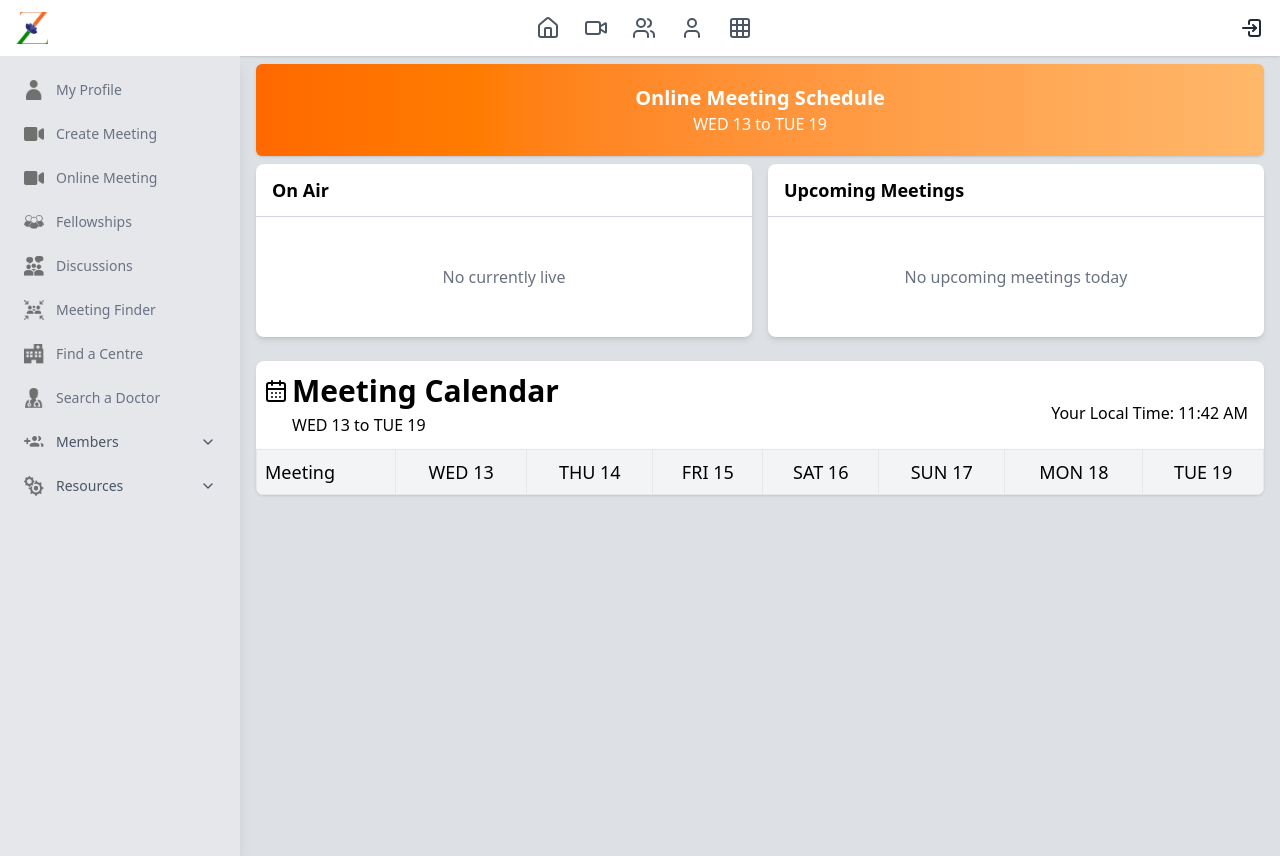
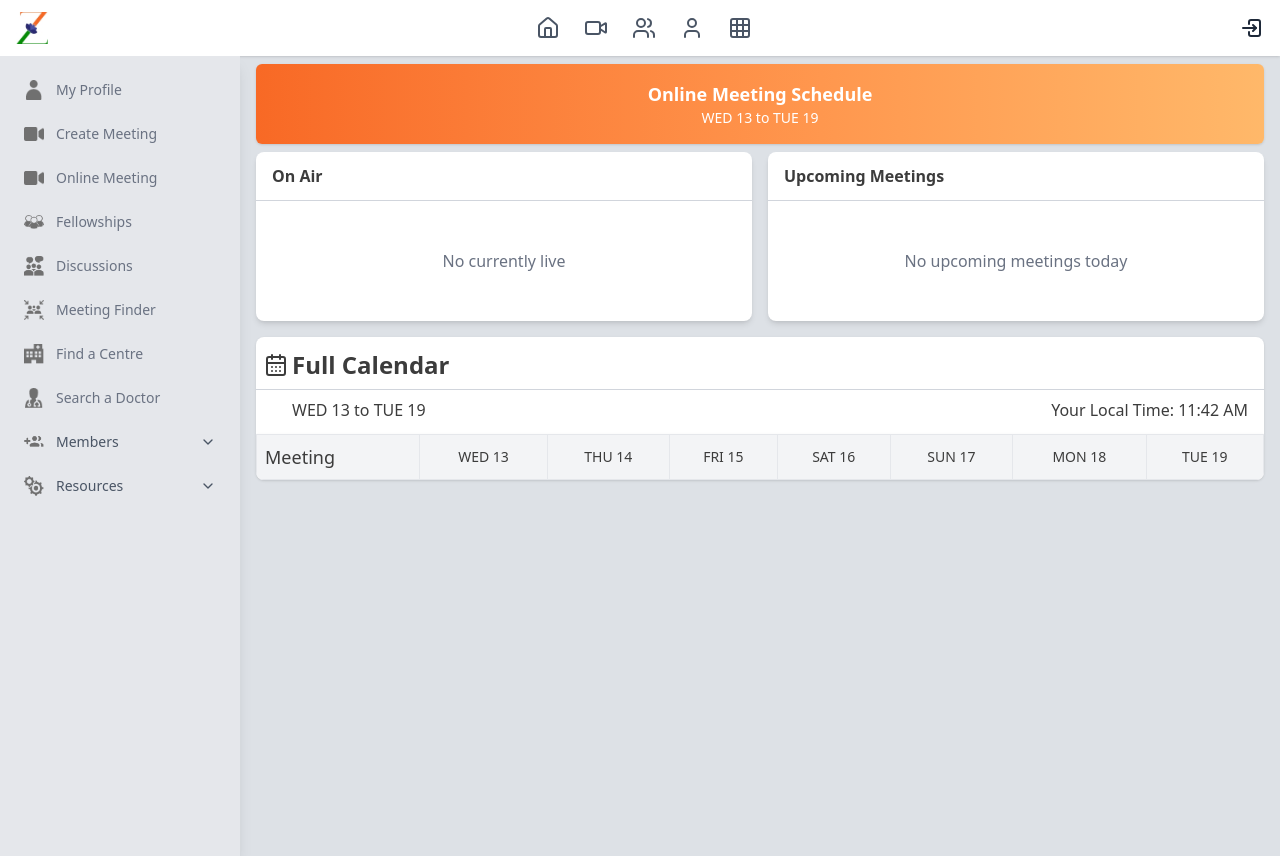
Before and after one commit to bkapil002/fremes, a React (Vite) app in the folder frame2/: page /mleetingList in a window 1280 px wide. Built offline with nearby package versions, Linux system fonts and the light colour scheme.

Commit message:
same-change

```diff
--- a/frame2/src/Samzara/MeetingList.jsx
+++ b/frame2/src/Samzara/MeetingList.jsx
@@ -166,11 +166,11 @@ const MeetingList = () => {
   return (
     <div className=" mb-4">
       <div className="px-4 pt-2">
-        <div className="w-full bg-gradient-to-r from-orange-500 to-orange-300 rounded-md shadow-sm py-5 text-center">
-          <h2 className="text-white text-xl font-semibold">
+        <div className="w-full bg-gradient-to-r from-[#F86925] to-orange-300 rounded-md shadow-sm py-4 text-center">
+          <h2 className="text-white text-lg font-semibold">
             Online Meeting Schedule
           </h2>
-          <div className=" "><p className="text-white text-base font-medium   ">
+          <div className=" "><p className="text-white text-sm font-medium   ">
             {days[0].label} to {days[6].label}
           </p></div>
         </div>
@@ -178,21 +178,21 @@ const MeetingList = () => {
 
       {/* Upcoming Meetings and On Air Section */}
       <div className="px-4 pt-2">
-        <div className="grid grid-cols-1 md:grid-cols-2 gap-4 mb-6">
+        <div className="grid grid-cols-1 md:grid-cols-2 gap-4 mb-4">
 
           {/* Upcoming Meetings Box */}
           <div className="bg-white rounded-lg shadow-md  ">
-            <div className=" text-black px-4 py-3 rounded-t-lg border-b-[1px] border-b-gray-300">
-              <h3 className="text-lg font-semibold">On Air</h3>
+            <div className=" text-[#3C3C3C] px-4 py-3 rounded-t-lg border-b-[1px] border-b-gray-300">
+              <h3 className="text-base font-semibold">On Air</h3>
             </div>
             <div className="p-4">
               {liveMeetings.length > 0 ? (
                 <div className="space-y-3">
                   {liveMeetings.map((meeting, index) => (
-                    <div key={index} className="flex justify-between items-center p-3 bg-red-50 rounded-md border-l-4 border-red-400">
+                    <div key={index} className="flex justify-between text-sm items-center p-2 bg-red-50 rounded-md border-l-4 border-red-400">
                       <div>
-                        <p className="font-medium text-gray-800">{meeting.meetingType}</p>
-                        <p className="text-base text-gray-600">{meeting.meetingTime}</p>
+                        <p className="font-medium  text-[#3C3C3C">{meeting.meetingType}</p>
+                        <p className="text-sm text-[#3C3C3C]">{meeting.meetingTime}</p>
                         <div className="flex items-center mt-1">
                           <div className="w-2 h-2 bg-red-500 rounded-full animate-pulse mr-2"></div>
                           <span className="text-xs text-red-600 font-medium">LIVE</span>
@@ -216,21 +216,21 @@ const MeetingList = () => {
           </div>
 
           <div className="bg-white rounded-lg shadow-md ">
-            <div className=" text-white px-4 py-3 rounded-t-lg border-b-[1px] border-b-gray-300">
-              <h3 className="text-lg text-black font-semibold">Upcoming Meetings</h3>
+            <div className=" text-[#3C3C3C] px-4 py-3 rounded-t-lg border-b-[1px] border-b-gray-300">
+              <h3 className="text-base  font-semibold">Upcoming Meetings</h3>
             </div>
             <div className="p-4">
               {upcomingMeetings.length > 0 ? (
                 <div className="space-y-3">
                   {upcomingMeetings.map((meeting, index) => (
-                    <div key={index} className="flex justify-between items-center p-3 bg-gray-50 rounded-md border-l-4 border-blue-400">
+                    <div key={index} className="flex justify-between text-sm items-center p-3 bg-gray-50 rounded-md border-l-4 border-[#2A2A72]">
                       <div>
-                        <p className="font-medium text-gray-800">{meeting.meetingType}</p>
-                        <p className="text-base text-gray-600">{meeting.meetingTime}</p>
+                        <p className="font-medium text-[#3C3C3C]">{meeting.meetingType}</p>
+                        <p className="text-sm text-[#3C3C3C]">{meeting.meetingTime}</p>
                       </div>
                       <Link
                         to={`/room/${meeting.linkId}`}
-                        className="bg-blue-500 hover:bg-blue-600 text-white px-3 py-1 rounded text-sm font-medium transition-colors"
+                        className="bg-[#2A2A72] hover:bg-[#000080] text-white px-3 py-1 rounded text-sm font-medium transition-colors"
                       >
                         Join
                       </Link>
@@ -251,13 +251,13 @@ const MeetingList = () => {
       {/* Full Calendar View */}
       <div className="px-4 ">
         <div className="bg-gradient-to-r bg-white rounded-t-lg shadow-sm py-3  ">
-          <div className=" pl-2"><h2 className="text-black text-3xl flex items-center gap-1 font-semibold"><CalendarDays/> Meeting Calendar</h2></div>
-          <div className="pl-9 -mt-2  flex justify-between">
-             <p className="text-black text-base font-medium pt-3">
+          <div className=" pl-2 border-b-[1px] border-b-gray-300"><h2 className="text-[#3C3C3C] text-2xl flex mb-2 items-center gap-1 font-semibold"><CalendarDays/> Full Calendar</h2></div>
+          <div className="pl-9 mt-2  flex justify-between">
+             <p className="text-[#3C3C3C] text-base  ">
               {days[0].label} to {days[6].label}
              </p>
              <div className="mr-4">
-               <p className="text-black text-base font-medium">
+               <p className="text-[#3C3C3C]  text-base ">
                Your Local Time: {getCurrentTimeCustom()}
                </p>
             </div>
@@ -267,14 +267,14 @@ const MeetingList = () => {
         <div className="overflow-x-auto bg-white shadow rounded-b-lg">
           <table className="w-full  border border-gray-200">
             <thead>
-              <tr className="bg-gray-100">
-                <th className="border text-base md:text-lg font-normal border-gray-200 p-2 text-left">
+              <tr className="bg-gray-100 text-[#3C3C3C]">
+                <th className="border text-sm md:text-lg font-normal border-gray-200 p-2 text-left">
                   Meeting
                 </th>
                 {days.map((day, index) => (
                   <th
                     key={index}
-                    className="border md:text-lg text-base  font-normal border-gray-200 p-2 text-center"
+                    className="border text-xs md:text-sm text-l  font-normal border-gray-200 p-2 text-center"
                   >
                     {day.label}
                   </th>
@@ -284,7 +284,7 @@ const MeetingList = () => {
             <tbody>
              {Object.keys(groupedData).map((meetingType, rowIndex) => (
                 <tr key={rowIndex} className="hover:bg-gray-50">
-                  <td className="border border-gray-200 p-2 font-medium text-gray-700">
+                  <td className="border border-gray-200 text-sm p-2 font-medium text-gray-700">
                     {meetingType}
                   </td>
                   {days.map((day, colIndex) => {
@@ -293,10 +293,10 @@ const MeetingList = () => {
                     return (
                       <td
                         key={colIndex}
-                        className={`border border-gray-200 p-2 text-center ${
+                        className={`border border-gray-200 p-2 text-sm text-center ${
                           day.label === todayLabel
-                            ? "bg-blue-500 text-white font-semibold"
-                            : "text-blue-600"
+                            ? "bg-[#2A2A72] text-white font-semibold"
+                            : "text-[#3C3C3C]"
                         }`}
                       >
                         {times.length > 0 ? (
```
